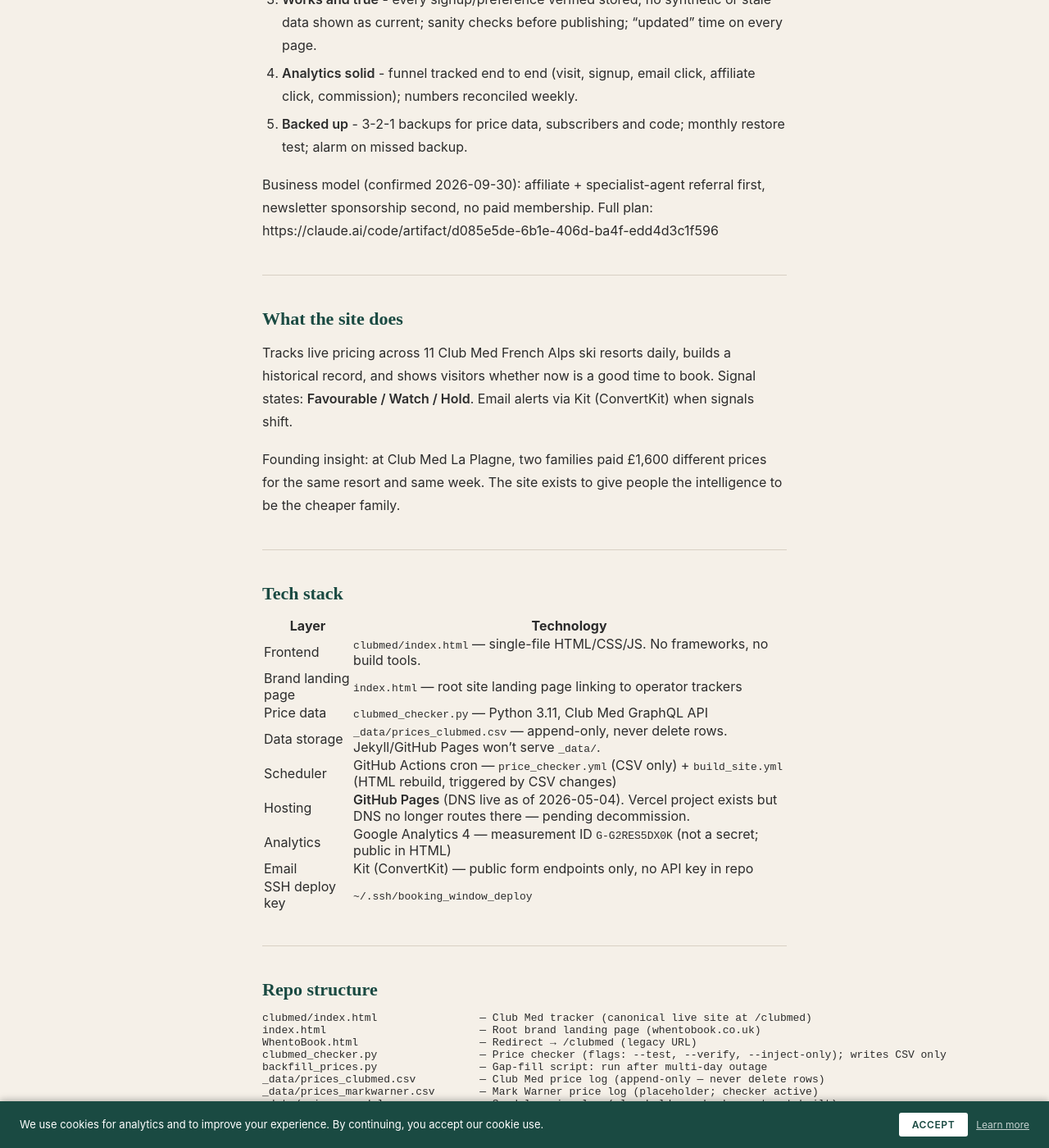
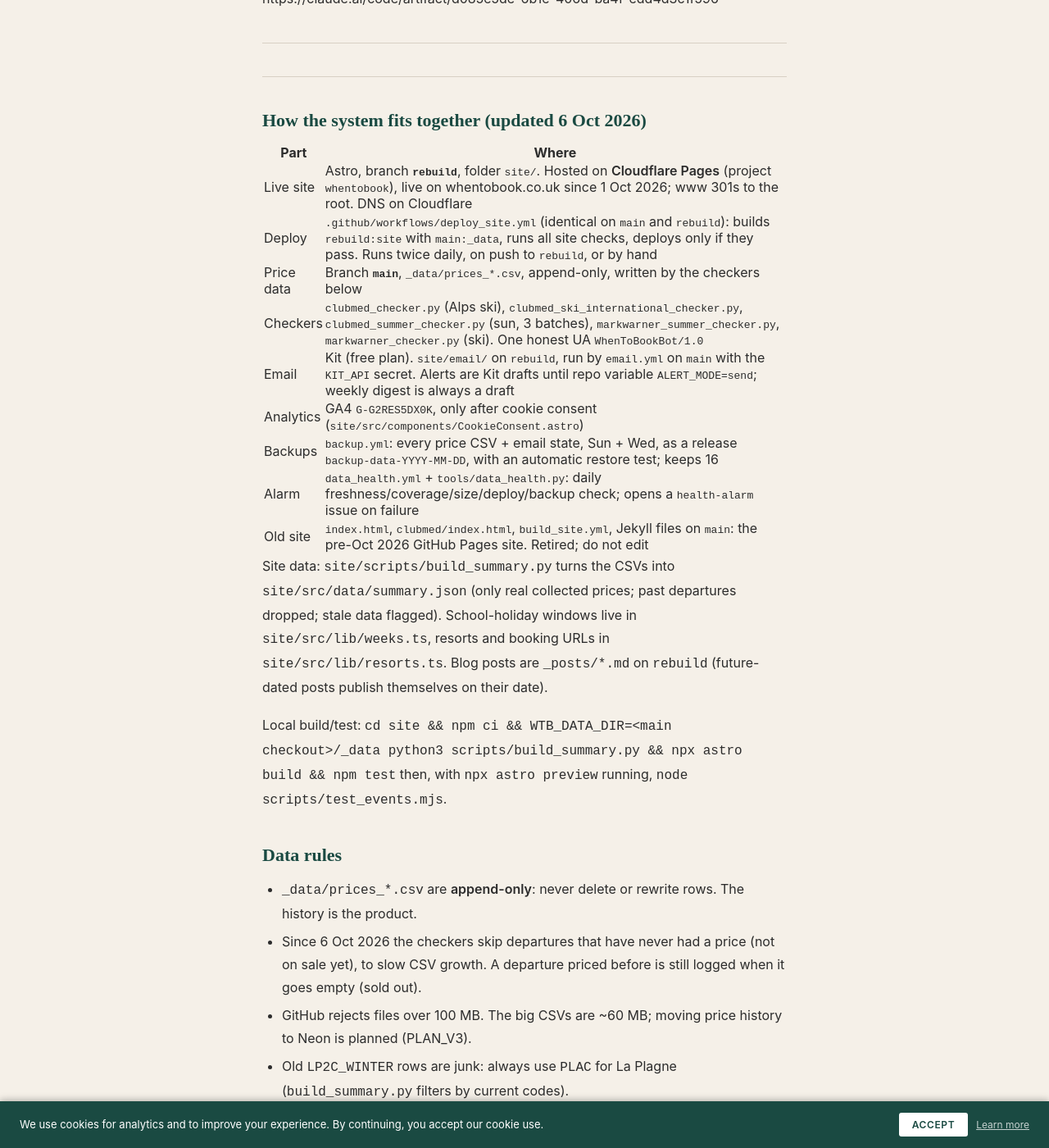
Before and after one commit to 215781/booking-window, a Jekyll site: the page built from CLAUDE.md, in a window 1280 px wide and 1400 px high, scrolled down 1289 px. Shown: the whole window at 82% size. Built offline with Jekyll 4.4.1, drawn with Linux system fonts in a browser that asks for light colours; some web fonts are replaced; our own code applies the rules of GitHub Pages for plain Markdown files; some of the changed text lies outside the part shown.

Commit message:
Rewrite CLAUDE.md for the current system (Astro on Cloudflare Pages, PLAN_V3 as source of truth, new backups/alarm, data rules)
Co-Authored-By: Claude Opus 5.5 <noreply@anthropic.com>
Claude-Session: https://claude.ai/code/session_018bL5fnZg1jZSaU2q1bn4RE

````diff
--- a/CLAUDE.md
+++ b/CLAUDE.md
@@ -1,19 +1,10 @@
-# When To Book — Project Context
+# When To Book - Project Context
 
-**whentobook.co.uk** — Club Med ski resort price intelligence site. Built by Drop Media Ltd.
+**whentobook.co.uk** - an email-first price-watch site for UK families booking all-inclusive school-holiday trips (Club Med ski + sun, Mark Warner). Owner: **Connor Martin, trading as When To Book** (sole trader).
 
----
+**The single source of truth is the vault plan `When To Book/PLAN_V3.md`** (Connor's Knowledge Vault) plus the latest file in `Session Notes/`. Read it first. This file only holds stable project rules. Older files in this repo (`PLAN.md`, `PLAN_V2.md`, `NEXT_SESSION_PROMPT.md`, `ORCHESTRATOR.md`, `SCRIBE.md`, `BUILDER.md`) are history and may be wrong.
 
-## ⚠️ THE MOST IMPORTANT INVARIANT — READ THIS FIRST
-
-**Every session ends with `git push origin main` confirmed. No exceptions.**
-
-A session is not complete until the Scribe has pushed and reported the HEAD commit hash. The next session must verify its HEAD matches that recorded hash before doing any work. This rule exists because every regression in this project's history — resort images deleted, hero best-card wiped, CSS reverted — was caused by stale commits being cherry-picked onto `main` without verifying the result was pushed and correct.
-
-**Start of session:** `git log main -1 --oneline` → must match `HEAD:` in `NEXT_SESSION_PROMPT.md`
-**End of session:** `git push origin main` → Scribe records confirmed hash in `NEXT_SESSION_PROMPT.md`
-
-See `ORCHESTRATOR.md` and `SCRIBE.md` for the full protocol.
+Writing style for everything (site, emails, docs): UK English, plain and direct, hyphens not em dashes.
 
 ---
 
@@ -29,68 +20,36 @@ Business model (confirmed 2026-09-30): affiliate + specialist-agent referral fir
 
 ---
 
-## What the site does
-
-Tracks live pricing across 11 Club Med French Alps ski resorts daily, builds a historical record, and shows visitors whether now is a good time to book. Signal states: **Favourable / Watch / Hold**. Email alerts via Kit (ConvertKit) when signals shift.
-
-Founding insight: at Club Med La Plagne, two families paid £1,600 different prices for the same resort and same week. The site exists to give people the intelligence to be the cheaper family.
 
 ---
 
-## Tech stack
+## How the system fits together (updated 6 Oct 2026)
 
-| Layer | Technology |
+| Part | Where |
 |---|---|
-| Frontend | `clubmed/index.html` — single-file HTML/CSS/JS. No frameworks, no build tools. |
-| Brand landing page | `index.html` — root site landing page linking to operator trackers |
-| Price data | `clubmed_checker.py` — Python 3.11, Club Med GraphQL API |
-| Data storage | `_data/prices_clubmed.csv` — append-only, never delete rows. Jekyll/GitHub Pages won't serve `_data/`. |
-| Scheduler | GitHub Actions cron — `price_checker.yml` (CSV only) + `build_site.yml` (HTML rebuild, triggered by CSV changes) |
-| Hosting | **GitHub Pages** (DNS live as of 2026-05-04). Vercel project exists but DNS no longer routes there — pending decommission. |
-| Analytics | Google Analytics 4 — measurement ID `G-G2RES5DX0K` (not a secret; public in HTML) |
-| Email | Kit (ConvertKit) — public form endpoints only, no API key in repo |
-| SSH deploy key | `~/.ssh/booking_window_deploy` |
+| Live site | Astro, branch **`rebuild`**, folder `site/`. Hosted on **Cloudflare Pages** (project `whentobook`), live on whentobook.co.uk since 1 Oct 2026; www 301s to the root. DNS on Cloudflare |
+| Deploy | `.github/workflows/deploy_site.yml` (identical on `main` and `rebuild`): builds `rebuild:site` with `main:_data`, runs all site checks, deploys only if they pass. Runs twice daily, on push to `rebuild`, or by hand |
+| Price data | Branch **`main`**, `_data/prices_*.csv`, append-only, written by the checkers below |
+| Checkers | `clubmed_checker.py` (Alps ski), `clubmed_ski_international_checker.py`, `clubmed_summer_checker.py` (sun, 3 batches), `markwarner_summer_checker.py`, `markwarner_checker.py` (ski). One honest UA `WhenToBookBot/1.0` |
+| Email | Kit (free plan). `site/email/` on `rebuild`, run by `email.yml` on `main` with the `KIT_API` secret. Alerts are Kit drafts until repo variable `ALERT_MODE=send`; weekly digest is always a draft |
+| Analytics | GA4 `G-G2RES5DX0K`, only after cookie consent (`site/src/components/CookieConsent.astro`) |
+| Backups | `backup.yml`: every price CSV + email state, Sun + Wed, as a release `backup-data-YYYY-MM-DD`, with an automatic restore test; keeps 16 |
+| Alarm | `data_health.yml` + `tools/data_health.py`: daily freshness/coverage/size/deploy/backup check; opens a `health-alarm` issue on failure |
+| Old site | `index.html`, `clubmed/index.html`, `build_site.yml`, Jekyll files on `main`: the pre-Oct 2026 GitHub Pages site. Retired; do not edit |
 
----
+Site data: `site/scripts/build_summary.py` turns the CSVs into `site/src/data/summary.json` (only real collected prices; past departures dropped; stale data flagged). School-holiday windows live in `site/src/lib/weeks.ts`, resorts and booking URLs in `site/src/lib/resorts.ts`. Blog posts are `_posts/*.md` on `rebuild` (future-dated posts publish themselves on their date).
 
-## Repo structure
+Local build/test: `cd site && npm ci && WTB_DATA_DIR=<main checkout>/_data python3 scripts/build_summary.py && npx astro build && npm test` then, with `npx astro preview` running, `node scripts/test_events.mjs`.
 
-```
-clubmed/index.html                — Club Med tracker (canonical live site at /clubmed)
-index.html                        — Root brand landing page (whentobook.co.uk)
-WhentoBook.html                   — Redirect → /clubmed (legacy URL)
-clubmed_checker.py                — Price checker (flags: --test, --verify, --inject-only); writes CSV only
-backfill_prices.py                — Gap-fill script: run after multi-day outage
-_data/prices_clubmed.csv          — Club Med price log (append-only — never delete rows)
-_data/prices_markwarner.csv       — Mark Warner price log (placeholder; checker active)
-_data/prices_sandals.csv          — Sandals price log (placeholder; checker not yet built)
-vercel.json                       — Vercel routing + security headers (Vercel only; GitHub Pages ignores)
-CNAME                             — GitHub Pages custom domain (whentobook.co.uk)
-robots.txt
-sitemap.xml
-privacy.html
-og-image.svg
-og-image.png                          — OG image (1200×630 PNG — Twitter/Facebook compatible)
-.github/workflows/
-  price_checker.yml               — Daily at 06:00 UTC — runs checker, commits CSV only
-  build_site.yml                  — Triggered by prices_*.csv changes — rebuilds clubmed/index.html via --inject-only
-  backup.yml                      — Weekly Sunday 02:00 UTC — GitHub Releases backup of prices_clubmed.csv
-CLAUDE.md                         — this file (project context for all agents)
-ORCHESTRATOR.md                   — orchestrator agent instructions
-BUILDER.md                        — builder agent instructions
-SCRIBE.md                         — scribe agent instructions
-PLAN.md                           — current roadmap and task list
-IMPROVEMENT_PLAN.md               — strategic improvement plan (reference for PLAN.md items)
-NEXT_SESSION_PROMPT.md            — session state (read first every session)
+## Data rules
 
-## Planned (not yet built)
-markwarner_checker.py             — Mark Warner price checker (1 resort: Chalet Hotel L'Écrin, Tignes; product ID SKI-24314)
-sandals_checker.py                — Sandals price checker
-_data/markwarner_prices.csv       — Mark Warner price log (append-only)
-_data/sandals_prices.csv          — Sandals price log (append-only)
-```
-
----
+- `_data/prices_*.csv` are **append-only**: never delete or rewrite rows. The history is the product.
+- Since 6 Oct 2026 the checkers skip departures that have never had a price (not on sale yet), to slow CSV growth. A departure priced before is still logged when it goes empty (sold out).
+- GitHub rejects files over 100 MB. The big CSVs are ~60 MB; moving price history to Neon is planned (PLAN_V3).
+- Old `LP2C_WINTER` rows are junk: always use `PLAC` for La Plagne (`build_summary.py` filters by current codes).
+- Price moves over 25% are nearly always a room type selling out or returning: shown with a caveat, kept out of headlines and emails.
+- Club Med booking URLs: `https://www.clubmed.co.uk/r/<slug>/w` (winter) or `/y` (sun/year-round). Source of truth: `https://www.clubmed.co.uk/pages/sitemap.xml`.
+- Do not scrape Ikos (robots.txt disallows everything). Sandals and Ikos come via Awin feeds only.
 
 ## Resorts (all 11 verified as of 26–27 Apr 2026)
 
@@ -102,50 +61,22 @@ _data/sandals_prices.csv          — Sandals price log (append-only)
 | Valmorel | `VMOC_WINTER` | Sunday |
 | Alpe d'Huez | `ALHC_WINTER` | Sunday |
 | La Rosière | `LROC_WINTER` | Sunday |
-| La Plagne 2100 | `PLAC` | Sunday — **no `_WINTER` suffix** (year-round resort); **7-night only** |
+| La Plagne 2100 | `PLAC` | Sunday - **no `_WINTER` suffix** (year-round resort); **7-night only** |
 | Val d'Isère | `VDIC_WINTER` | Sunday |
-| Grand Massif | `GMAC_WINTER` | TBC — both Sat+Sun return prices observed |
-| Val Thorens Sensations | `VTHC` | Sunday — **no `_WINTER` suffix** (year-round resort) |
-| Serre-Chevalier | `SECC_WINTER` | TBC — both Sat+Sun return prices observed |
+| Grand Massif | `GMAC_WINTER` | Saturday and Sunday |
+| Val Thorens Sensations | `VTHC` | Sunday - **no `_WINTER` suffix** (year-round resort) |
+| Serre-Chevalier | `SECC_WINTER` | Saturday and Sunday |
 
 ---
 
-## GitHub Actions
 
-### `price_checker.yml`
-- Runs daily at **06:00 UTC**
-- 60-minute timeout (async rewrite, 15–20 min actual runtime)
-- aiohttp + asyncio, Semaphore(8) concurrency, rotating User-Agent pool, 429 backoff, push retry
-- Commits `_data/prices_clubmed.csv` only — HTML rebuild delegated to `build_site.yml`
-- Repository secrets required: `GMAIL_ADDRESS`, `GMAIL_APP_PASS`, `ALERT_TO`
+Grand Massif and Serre-Chevalier sell both Saturday and Sunday departures; the site uses the first priced departure in each school-holiday week.
 
-### `build_site.yml`
-- Triggered by pushes that modify any `_data/prices_*.csv` file
-- Runs `clubmed_checker.py --inject-only` to regenerate `clubmed/index.html` from CSV
-- Concurrency-queued (one run at a time per branch)
+## Club Med API
 
-### `backup.yml`
-- Runs every **Sunday at 02:00 UTC** (manual trigger also available)
-- Creates a GitHub Release tagged `backup-YYYY-MM-DD` with `prices_clubmed.csv` as artifact
-- Releases are marked pre-release to keep them out of the changelog
+`POST https://graphql.dcx.clubmed/` - no auth. Works from GitHub Actions, not from datacentre VPSs. `departureCity: "NO"` (accommodation only, no flights). Checkers still send `Origin: https://www.clubmed.co.uk` - a grey area to review with the owner (PLAN_V3 §8).
 
----
-
-## Kit email integration
-
-| Form | ID | Endpoint |
-|---|---|---|
-| Booking Alert (bottom of page) | `7f784a323c` | `https://app.kit.com/forms/7f784a323c/subscriptions` |
-| Search Results popup | `f197f8f414` | `https://app.kit.com/forms/f197f8f414/subscriptions` |
-
-- Custom field: `resort_interest` (text — resort name or resort + date)
-- Tags: `booking-alert` and `search-popup` applied automatically by Kit Rules
-- Welcome sequence: live, fires immediately on signup to either form
-- **No Kit API key in the repo** — public endpoints only, ever
-
----
-
-## Design tokens (locked — do not change)
+## Design tokens (locked - do not change)
 
 | Token | Value |
 |---|---|
@@ -160,7 +91,7 @@ _data/sandals_prices.csv          — Sandals price log (append-only)
 
 ---
 
-## Language rules (locked — violation is a bug)
+## Language rules (locked - violation is a bug)
 
 **Never use:** deals, discounts, cheap, vouchers, savings
 
@@ -170,66 +101,14 @@ Audience: financially savvy people. Overpaying stings not just financially but b
 
 ---
 
-## Signal / data state
 
-`DATA_SUFFICIENT = false` until at least autumn 2026. While false, all signal badges display "Building data — check back in autumn" instead of Favourable/Watch/Hold. Do not change this flag until several months of real price movement data has accumulated.
+## Git
 
----
+- Work on `main` (checkers, data, workflows) or `rebuild` (site, emails, posts). Keep `deploy_site.yml` identical on both.
+- Commit as "When To Book <admin@whentobook.co.uk>". Pull with rebase before pushing: bots push data to `main` many times a day.
+- Connor's Mac auto-pushes local `main`/`rebuild` every 5 minutes (`tools/autopush.sh`), so sessions working in `~/booking-window` can commit locally.
+- Never force-push. Never run `git worktree prune` from a Cowork VM.
 
-## Club Med GraphQL API
+## Secrets
 
-```
-POST https://graphql.dcx.clubmed/
-```
-
-- No auth required
-- Needs browser-like headers: `Origin: https://www.clubmed.co.uk`, proper `User-Agent`
-- **Blocked from datacenter IPs** — GitHub Actions works; standard VPS does not
-- Use `departureCity: "NO"` — accommodation only, flights excluded intentionally (too volatile)
-- Returns `bestPriceValue` as integer (e.g. `3240` = £3,240)
-
----
-
-## Checker flags
-
-| Flag | Behaviour |
-|---|---|
-| (none) | Normal run: makes API calls, writes to `clubmed/index.html`, appends to CSV |
-| `--test` | Dry run — no writes |
-| `--verify` | One API call to confirm connectivity |
-| `--inject-only` | Rebuild `RESORT_DATA` from CSV without making any API calls |
-
----
-
-## Security
-
-- No secrets in repo — GitHub Actions secrets: `GMAIL_ADDRESS`, `GMAIL_APP_PASS`, `ALERT_TO`
-- `escapeHtml()` function guards against XSS in search param injection
-- CSP meta tag in `clubmed/index.html` and `index.html` (GitHub Pages doesn't support HTTP headers)
-- Security headers in `vercel.json`: X-Frame-Options, X-Content-Type-Options, Referrer-Policy, Permissions-Policy, CSP
-
----
-
-## Git / push
-
-SSH key: `~/.ssh/booking_window_deploy`
-Remote: `git@github.com:215781/booking-window.git`
-
-If push fails:
-```bash
-git remote set-url origin git@github.com:215781/booking-window.git
-git push
-```
-
----
-
-## Important invariants
-
-- **`git push origin main` must succeed before any session ends.** Scribe records the HEAD hash in `NEXT_SESSION_PROMPT.md`. Next session verifies it matches before starting work. See the top of this file and `SCRIBE.md`.
-- `_data/prices_clubmed.csv` (and all `_data/prices_*.csv` files) are **append-only** — the historical record is the product. Never delete rows.
-- The checker injects `RESORT_DATA` directly into `clubmed/index.html` at runtime. **Never run `--inject-only` from a worktree** — always run from the main repo after pulling latest `main`, or it regenerates from a stale template and wipes newer work.
-- `DATA_SUFFICIENT = false` — do not change until autumn 2026.
-- `NEXT_SESSION_PROMPT.md` is the session handoff — the orchestrator reads it first every session AND verifies the HEAD hash.
-- `PLAN.md` tracks the current roadmap — the scribe keeps it updated.
-- Never use "deals", "discounts", "cheap", "vouchers", or "savings" anywhere in the site copy.
-- Before any push touching `clubmed/index.html`, verify: `grep -c "RESORT_IMAGES" clubmed/index.html` > 0 and `grep -c "renderHeroBestCard" clubmed/index.html` > 0. If either is 0, the file has regressed — do not push.
+Only in GitHub/Cloudflare secret stores: `KIT_API`, `CLOUDFLARE_API_TOKEN`, `CLOUDFLARE_ACCOUNT_ID`, `GMAIL_*` (checker failure emails). Never in the repo.
````
